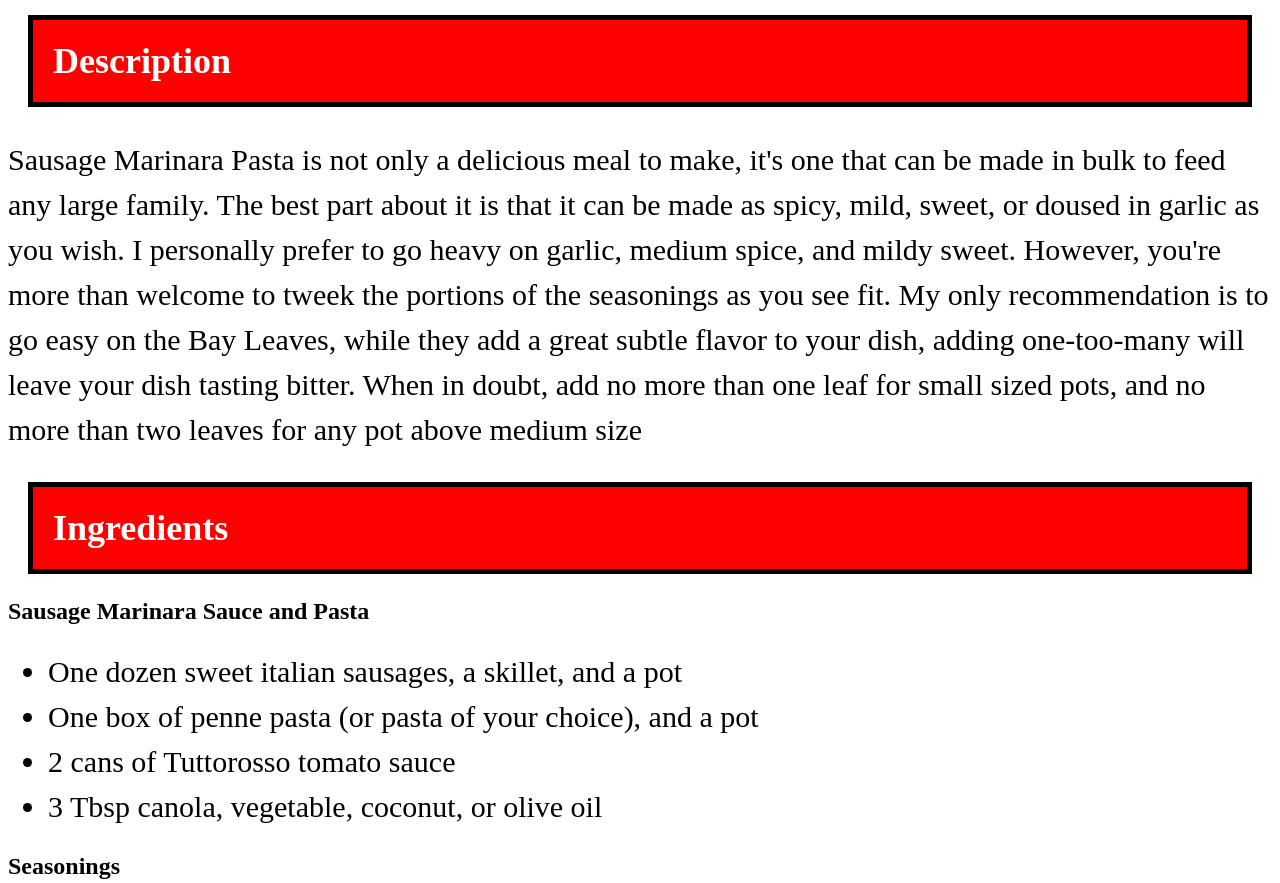
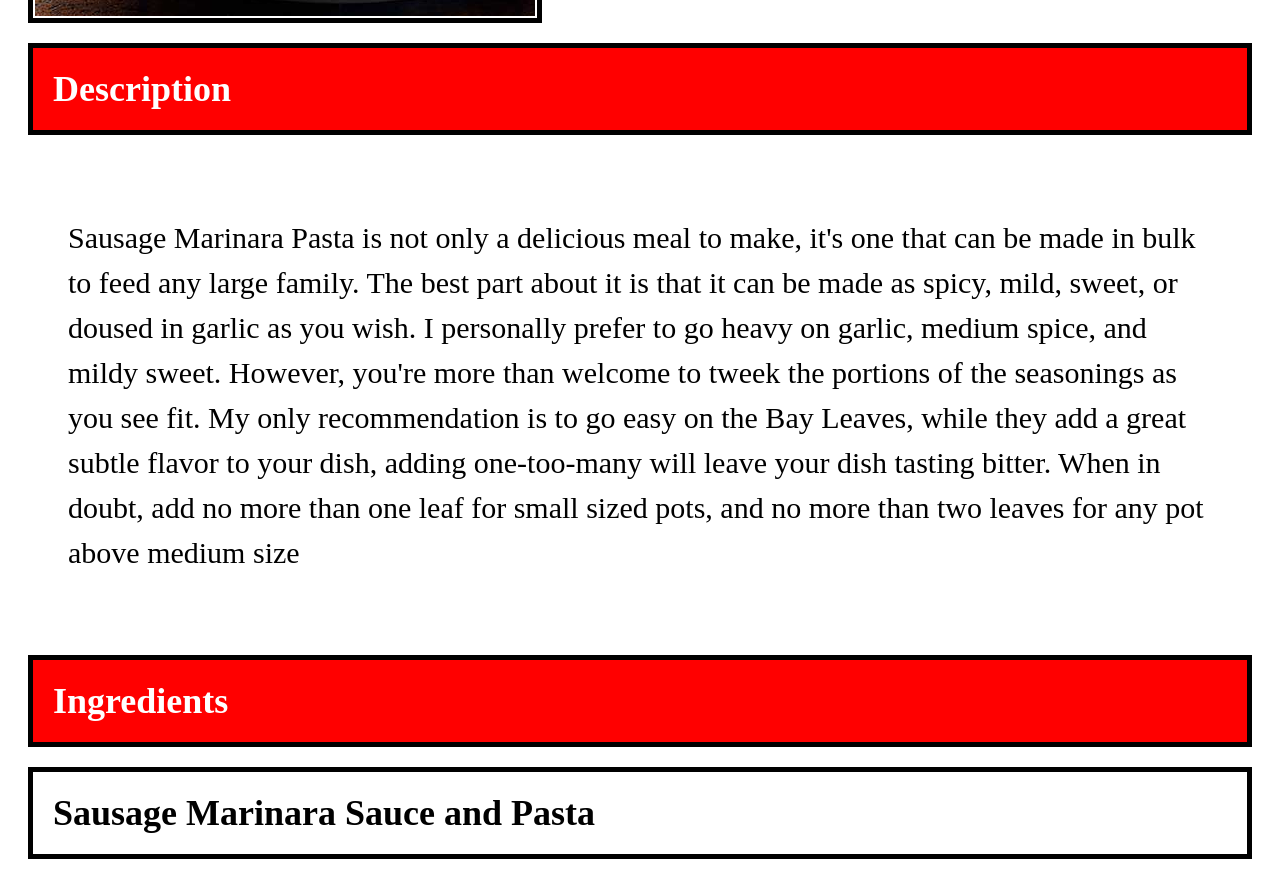
Before and after one commit to WaveRidingCrossbones/odin-recipes, a plain HTML site: page recipes/sausage-marinara-pasta.html in a window 1280 px wide. Shown: the part 700-1583 px from the top of the page. Drawn offline with Linux system fonts and the light colour scheme.

Commit message:
Add more CSS boxes and correct spacing issues

```diff
--- a/style.css
+++ b/style.css
@@ -3,11 +3,15 @@
 }
 
 p,
-li {
+ul,
+ol {
     font-size: 30px;
     font-weight: 500;
     text-align: left;
     line-height: 1.5;
+    margin: 20px;
+    padding: 40px;
+    display: inline-block;
 }
 
 .title {
@@ -19,13 +23,13 @@ li {
     margin: 20px;
     border: 5px solid black;
     padding: 20px;
-    display: block;
+    display: inline-block;
 }
 
 .header {
-    font-size: 80px;
+    font-size: 36px;
     font-weight: bold;
-    text-align: center;
+    text-align: left;
     background-color: red;
     color: white;
     margin: 20px;
@@ -34,16 +38,14 @@ li {
     display: block;
 }
 
-.header {
-    font-size: 36px;
-    font-weight: bold;
-    text-align: left;
-}
-
 .main-list,
 .seasoning-list {
-    font-size: 24px;
+    font-size: 36px;
     font-weight: 700;
+    margin: 20px;
+    border: 5px solid black;
+    padding: 20px;
+    display: block;
 }
 
 .main-page,
```
